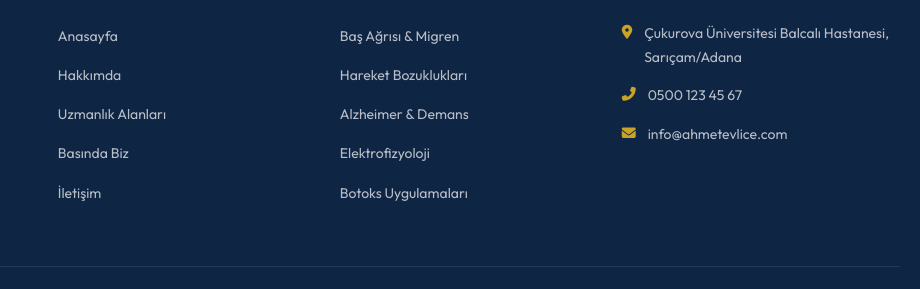
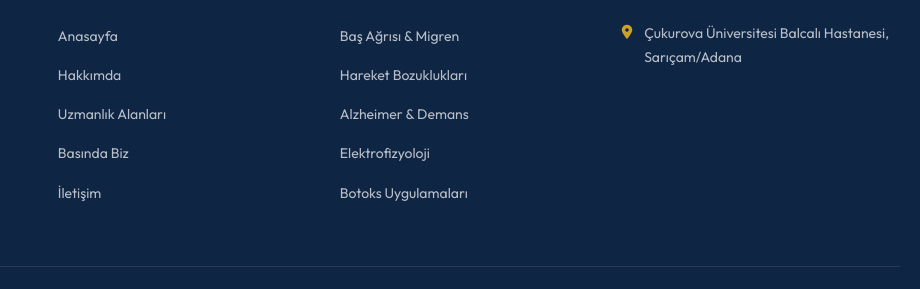
Before and after one commit to oykubengisu/ahmetevlice, a plain HTML site: page index.html in a window 1280 px wide. Shown: the part 5244-5533 px from the top of the page, 360-1280 px from the left. Drawn offline with nearby package versions, Linux system fonts and the light colour scheme.

Commit message:
Footer: Telefon ve e-posta kaldırıldı

```diff
--- a/index.html
+++ b/index.html
@@ -549,14 +549,6 @@
                             <i class="fas fa-map-marker-alt"></i>
                             <span class="footer-address">Çukurova Üniversitesi Balcalı Hastanesi, Sarıçam/Adana</span>
                         </li>
-                        <li>
-                            <i class="fas fa-phone-alt"></i>
-                            <a href="tel:+905001234567">0500 123 45 67</a>
-                        </li>
-                        <li>
-                            <i class="fas fa-envelope"></i>
-                            <a href="mailto:info@ahmetevlice.com">info@ahmetevlice.com</a>
-                        </li>
                     </ul>
                 </div>
             </div>
```
